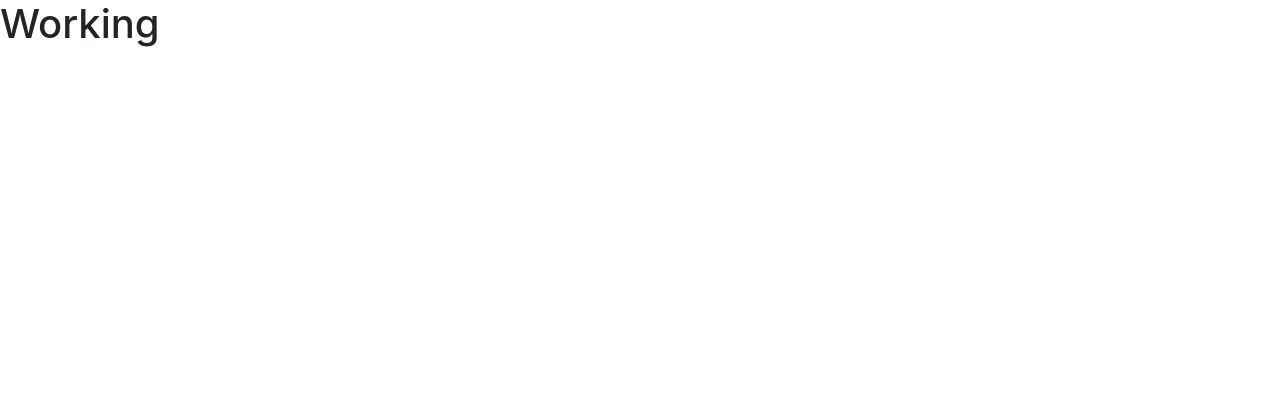
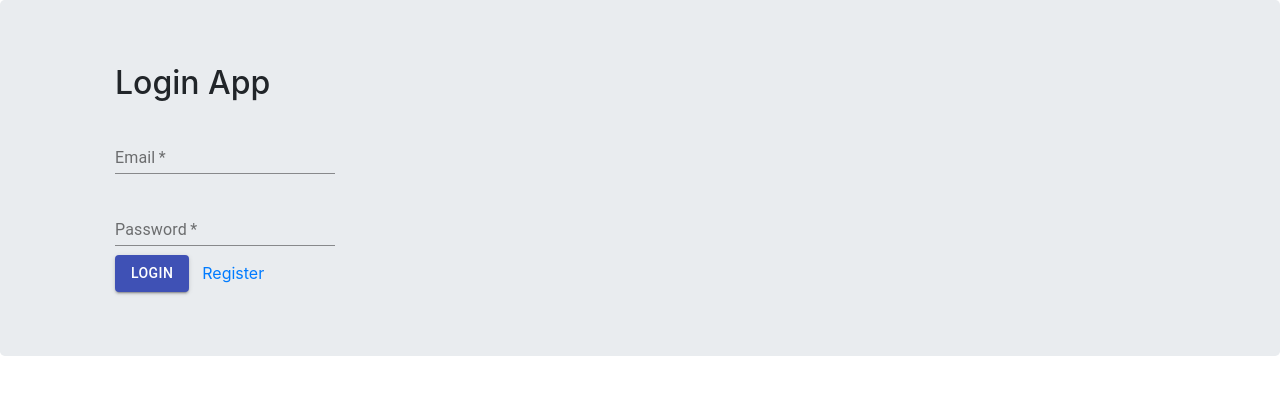
Before and after one commit to kantivekariya/react-login-app, a React (Create React App) app: page /login in a window 1280 px wide. Shown: the top 394 px of the page. Built offline with nearby package versions, Linux system fonts and the light colour scheme.

Commit message:
implement routing

```diff
--- a/package.json
+++ b/package.json
@@ -3,10 +3,12 @@
   "version": "0.1.0",
   "private": true,
   "dependencies": {
+    "@material-ui/core": "^4.7.0",
     "bootstrap": "^4.3.1",
     "react": "^16.12.0",
     "react-bootstrap": "^1.0.0-beta.16",
     "react-dom": "^16.12.0",
+    "react-router-dom": "^5.1.2",
     "react-scripts": "3.2.0"
   },
   "scripts": {
--- a/src/App.js
+++ b/src/App.js
@@ -1,14 +1,28 @@
 import React from 'react';
-import logo from './logo.svg';
-import './App.css';
+import { Route, Redirect, Switch, BrowserRouter as Router } from 'react-router-dom'
 import Login from './components/Login'
+import Register from './components/Register'
+import Home from './components/Home'
 
-function App() {
-  return (
-    <div className="App">
-      <Login />
-    </div>
-  );
+class App extends React.Component {
+  render() {
+    return (
+      <div className="jumbotron">
+        <div className="container">
+          <div className="col-sm-8 col-sm-offset-2">
+            <Router>
+              <Switch>
+                <Route exact path="/" component={Home} />
+                <Route path="/login" component={Login} />
+                <Route path="/register" component={Register} />
+                <Redirect from="*" to="/" />
+              </Switch>
+            </Router>
+          </div>
+        </div>
+      </div>
+    );
+  }
 }
 
 export default App;
--- /dev/null
+++ b/src/components/Home.js
@@ -0,0 +1,11 @@
+import React from "react";
+class Home extends React.Component {
+    render() {
+        return (
+            <div>
+                <h1>Home</h1>
+            </div>
+        );
+    };
+}
+export default Home;
--- a/src/components/Login.js
+++ b/src/components/Login.js
@@ -1,10 +1,31 @@
-import React, { Component } from "react";
+import React from "react";
+import { Link } from 'react-router-dom';
+import TextField from '@material-ui/core/TextField';
+import Button from '@material-ui/core/Button';
 
-class Login extends Component {
+class Login extends React.Component {
     render() {
         return (
-            <div className="text-left">
-                <h1>Working</h1>
+            <div className="col-md-6 col-md-offset-3">
+                <h2>Login App</h2>
+                <form noValidate autoComplete="off">
+                    <div>
+                        <TextField
+                            required
+                            label="Email"
+                            margin="normal"
+                        />
+                        <TextField
+                            required
+                            label="Password"
+                            margin="normal"
+                        />
+                    </div>
+                    <Button variant="contained" color="primary">
+                        Login
+                    </Button>
+                    <Link to="/register" className="btn btn-link">Register</Link>
+                </form>
             </div>
         );
     };
--- /dev/null
+++ b/src/components/Register.js
@@ -0,0 +1,22 @@
+import React from "react";
+import TextField from '@material-ui/core/TextField';
+
+class Register extends React.Component {
+    render() {
+        return (
+            <div className="col-md-6 col-md-offset-3">
+                <h2>Register App</h2>
+                <form>
+                    <TextField
+                        required
+                        id="standard-required"
+                        label="UserName"
+                        defaultValue="Hello World"
+                        margin="normal"
+                    />
+                </form>
+            </div>
+        );
+    };
+}
+export default Register;
--- a/src/index.js
+++ b/src/index.js
@@ -2,12 +2,6 @@ import React from 'react';
 import ReactDOM from 'react-dom';
 import './index.css';
 import App from './App';
-import * as serviceWorker from './serviceWorker';
 import 'bootstrap/dist/css/bootstrap.min.css';
 
 ReactDOM.render(<App />, document.getElementById('root'));
-
-// If you want your app to work offline and load faster, you can change
-// unregister() to register() below. Note this comes with some pitfalls.
-// Learn more about service workers: https://bit.ly/CRA-PWA
-serviceWorker.unregister();
```
Also changed, not shown: 1 other file (tests, documents, lock files or other folders).
